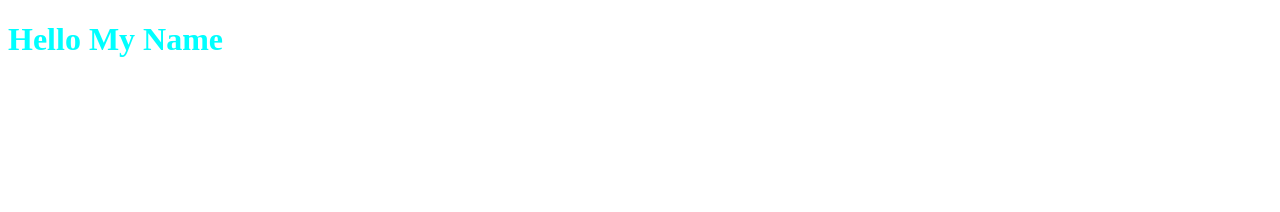
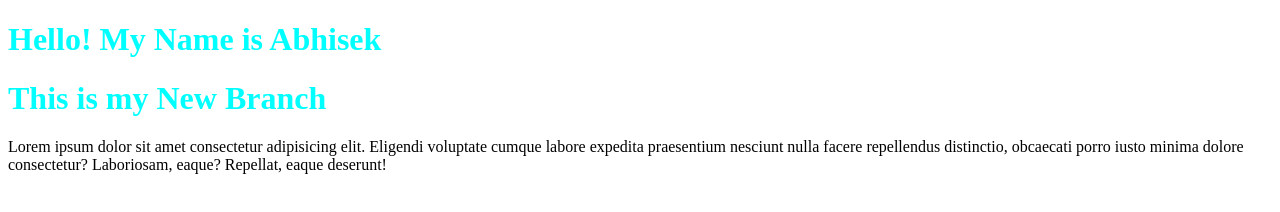
Before and after one commit to Abhisek-99/LocalRepo, a plain HTML site: page index.html in a window 1280 px wide. Drawn offline with Linux system fonts and the light colour scheme.

Commit message:
Add Paragraph

```diff
--- a/index.html
+++ b/index.html
@@ -7,6 +7,8 @@
     <link rel="stylesheet" href="style.css">
 </head>
 <body>
-    <h1>Hello My Name</h1>
+    <h1>Hello! My Name is Abhisek</h1>
+    <h1>This is my New Branch</h1>
+    <p>Lorem ipsum dolor sit amet consectetur adipisicing elit. Eligendi voluptate cumque labore expedita praesentium nesciunt nulla facere repellendus distinctio, obcaecati porro iusto minima dolore consectetur? Laboriosam, eaque? Repellat, eaque deserunt!</p>
 </body>
 </html>
```
